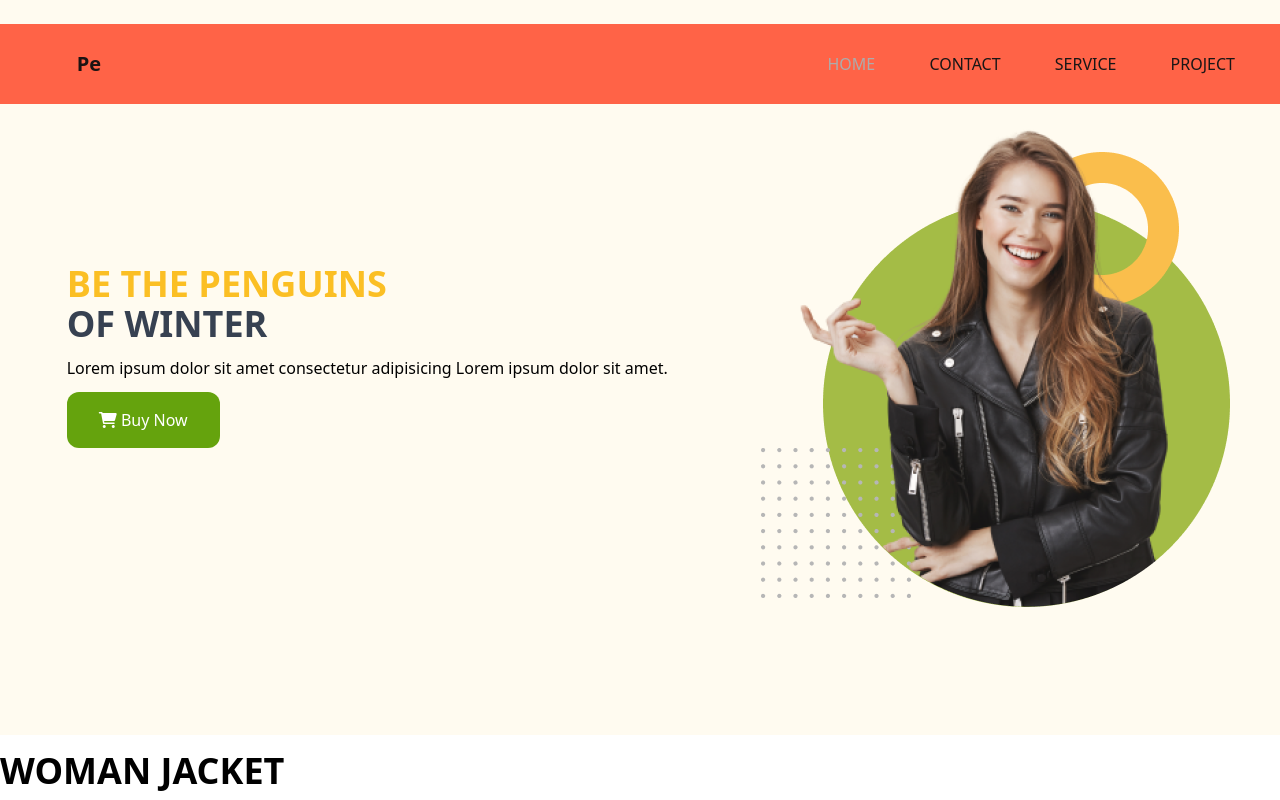
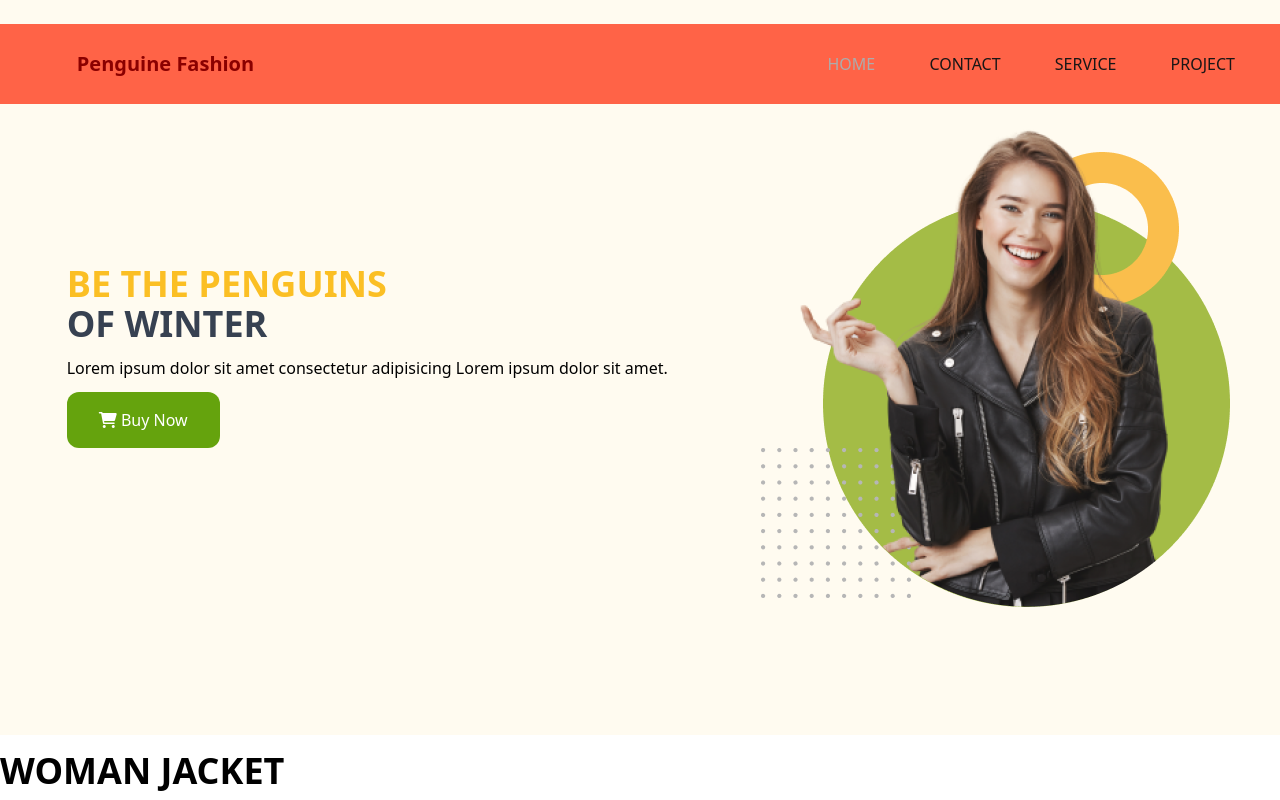
Before and after one commit to Ashrafullislam/Penguine-Fashion, a plain HTML site: page tailwind.html in a window 1280 px wide. Shown: the top 800 px of the page. Drawn offline with nearby package versions, Linux system fonts and the light colour scheme.

Commit message:
added the web logo

```diff
--- a/tailwind.html
+++ b/tailwind.html
@@ -36,14 +36,12 @@
   <section  class="">
 
     <nav >
-
-
       <input type="checkbox" id="check">
       <label for="check" class="checkbtn" >
         <i class="fas fa-bars bars-icon"></i>
          </label>
 
-       <a href="navbar.html">  <label for="logo" class="logo"><span> Pe</span></label></a>
+       <a href="navbar.html">  <label for="logo" class="logo"><span class="" style="color:darkred"> Penguine Fashion</span></label></a>
 
           <ul>
             <li><a href="" class="active"> Home </a> </li>
```
